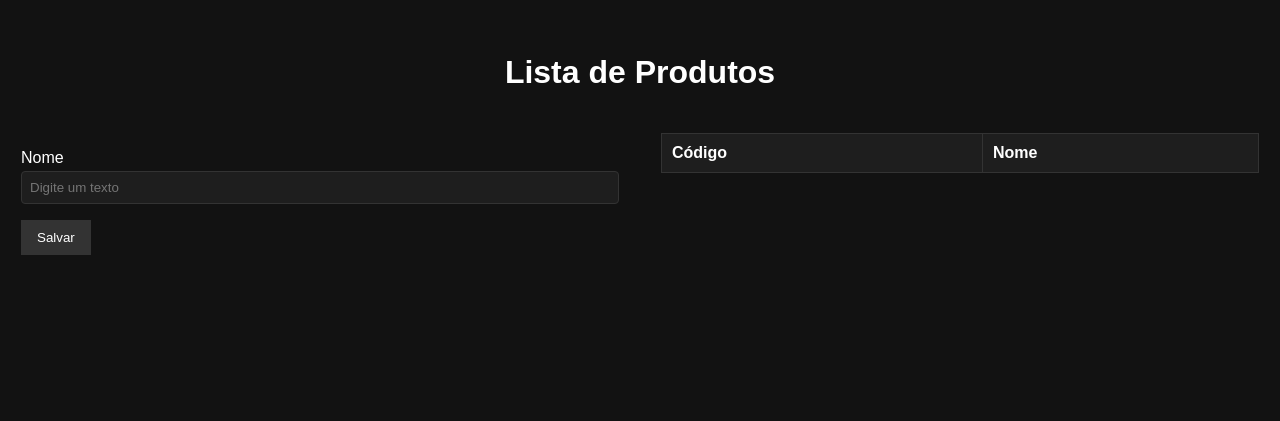
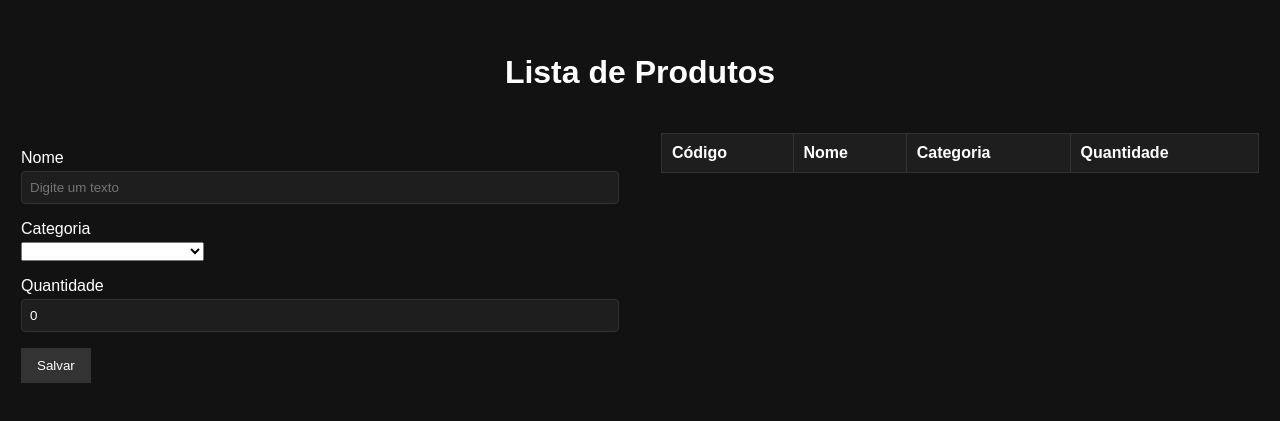
Before and after one commit to LariSchwab/caixa-ng, an Angular app: page / in a window 1280 px wide. Shown: the part 767-1188 px from the top of the page. Built offline with nearby package versions, Linux system fonts and the light colour scheme.

Commit message:
adicionado campo categoria e quantidade aos produtos

```diff
--- a/src/app/components/produtos/cadastro-produto/cadastro-produto.component.html
+++ b/src/app/components/produtos/cadastro-produto/cadastro-produto.component.html
@@ -6,6 +6,25 @@
             <div>
                 <label for="campo-nome">Nome</label>
                 <input type="text" id="campo-nome" placeholder="Digite um texto" [(ngModel)]="nome">
+            </div>
+
+            <div>
+                <label for="campo-categoria">Categoria</label>
+                <select id="campo-categoria" name="categoria" [(ngModel)]="categoria">
+                    <option value="venda_produto">Venda de Produto</option>
+                    <option value="servico">Prestação de Serviço</option>
+                    <option value="assinatura">Assinaturas e Planos</option>
+                    <option value="consultoria">Consultoria</option>
+                    <option value="licenciamento">Licenciamento de Software</option>
+                    <option value="manutencao">Manutenção Técnica</option>
+                    <option value="frete">Frete Recebido</option>
+                    <option value="outros_receita">Outras Receitas</option>
+                </select>
+            </div>
+
+            <div>
+                <label for="campo-quantidade">Quantidade</label>
+                <input type="number" id="campo-quantidade" min="1" [(ngModel)]="quantidade">
             </div>
 
             <button (click)="salvarProduto()">Salvar</button>
@@ -17,6 +36,8 @@
                     <tr>
                         <th>Código</th>
                         <th>Nome</th>
+                        <th>Categoria</th>
+                        <th>Quantidade</th>
                     </tr>
                 </thead>
                 <tbody>
@@ -24,6 +45,8 @@
                     <tr>
                         <td>{{produto.id}}</td>
                         <td>{{produto.nome}}</td>
+                        <td>{{produto.categoria}}</td>
+                        <td>{{produto.quantidade}}</td>
                         <td>
                             <button (click)="editar(produto)">Editar</button>
                             <button (click)="apagar(produto)">Apagar</button>
--- a/src/app/components/produtos/cadastro-produto/cadastro-produto.component.ts
+++ b/src/app/components/produtos/cadastro-produto/cadastro-produto.component.ts
@@ -14,6 +14,8 @@ export class CadastroProdutoComponent {
   produtos: Array<Produto> = [];
   proximoId: number = 0;
   idParaEditar?: number;
+  categoria: string = "";
+  quantidade: number = 0;
 
   salvarProduto() {
     if (this.nome.length < 3) {
@@ -25,6 +27,18 @@ export class CadastroProdutoComponent {
       return;
     }
 
+    if (this.categoria.trim() === "") {
+      alert("Selecione uma categoria");
+      return;
+    }
+
+    if (this.quantidade <= 0 || isNaN(this.quantidade)) {
+      alert("Selecione uma quantidade válida");
+      return;
+    }
+  // || é condição OU mas que é usada assim no TS e no JS
+  // isNaN verifica se variável não é um número válido
+
   if (this.idParaEditar == undefined) {
     this.cadastrarProduto();
   } else {
@@ -35,19 +49,29 @@ export class CadastroProdutoComponent {
   editarProduto(){
     let indiceProduto = this.produtos.findIndex(x => x.id == this.idParaEditar);
     this.produtos[indiceProduto].nome = this.nome;
+    this.produtos[indiceProduto].categoria = this.categoria;
+    this.produtos[indiceProduto].quantidade = this.quantidade;
 
     this.idParaEditar = undefined;
   }
 
   cadastrarProduto() {
     this.proximoId++;
-    let produto = new Produto(this.proximoId, this.nome);
+    let produto = new Produto(
+        this.proximoId,
+        this.nome,
+        this.categoria,
+        this.quantidade);
+
     this.produtos.push(produto);
+
   }
 
   editar(produto: Produto) {
     this.nome = produto.nome;
+    this.categoria = produto.categoria;
     this.idParaEditar = produto.id;
+    this.quantidade = produto.quantidade;
   }
 
   apagar(produto: Produto) {
@@ -57,5 +81,13 @@ export class CadastroProdutoComponent {
     let indiceProduto = this.produtos.findIndex(x => x.id == produto.id);
     this.produtos.splice(indiceProduto, 1);
 
+    let confirmacaoCategoria = confirm(`Deseja realmente apagar o produto '${produto.categoria}'?`);
+      if(confirmacaoCategoria == false)
+        return
+
+    let confirmacaoQtidade = confirm(`Deseja realmente apagar o produto '${produto.quantidade}'?`);
+    if(confirmacaoQtidade == false)
+      return
+
   }
 }
--- a/src/app/models/produtos.ts
+++ b/src/app/models/produtos.ts
@@ -1,9 +1,13 @@
 export class Produto{
     id: number;
     nome: string;
+    categoria: string;
+    quantidade: number;
 
-    constructor(id:number, nome: string){
+    constructor(id:number, nome: string, categoria: string, quantidade:number){
         this.id = id;
         this.nome = nome;
+        this.categoria = categoria;
+        this.quantidade = quantidade;
     }
 }
```
Lines whose indentation alone changed are shown as unchanged.
